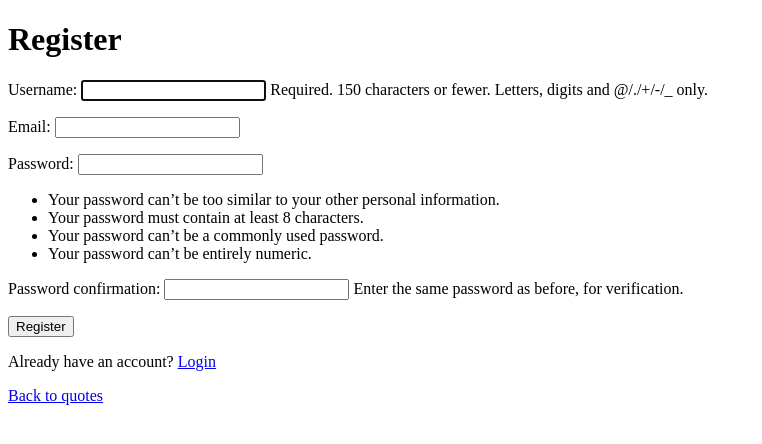
After one commit to kalyniuk-an/10_py_django_quotes, a Django app: page /register/ in a window 1280 px wide. The commit adds this page. Shown: the top 444 px of the page, without its empty margins (0-762 px from the left). Run offline with Django 4.2, Linux system fonts and the light colour scheme.

Commit message:
feat: add user authentication

```diff
--- a/config/settings.py
+++ b/config/settings.py
@@ -125,3 +125,6 @@ STATIC_URL = 'static/'
 # https://docs.djangoproject.com/en/4.2/ref/settings/#default-auto-field
 
 DEFAULT_AUTO_FIELD = 'django.db.models.BigAutoField'
+
+LOGIN_REDIRECT_URL = "/"
+LOGOUT_REDIRECT_URL = "/"
--- /dev/null
+++ b/quotes/forms.py
@@ -0,0 +1,11 @@
+from django import forms
+from django.contrib.auth.forms import UserCreationForm
+from django.contrib.auth.models import User
+
+
+class RegisterForm(UserCreationForm):
+    email = forms.EmailField(required=True)
+
+    class Meta:
+        model = User
+        fields = ("username", "email", "password1", "password2")
--- /dev/null
+++ b/quotes/templates/registration/register.html
@@ -0,0 +1,27 @@
+<!DOCTYPE html>
+<html lang="en">
+<head>
+    <meta charset="UTF-8">
+    <title>Register</title>
+</head>
+<body>
+    <h1>Register</h1>
+
+    <form method="post">
+        {% csrf_token %}
+
+        {{ form.as_p }}
+
+        <button type="submit">Register</button>
+    </form>
+
+    <p>
+        Already have an account?
+        <a href="{% url 'login' %}">Login</a>
+    </p>
+
+    <p>
+        <a href="{% url 'quote_list' %}">Back to quotes</a>
+    </p>
+</body>
+</html>
--- a/quotes/urls.py
+++ b/quotes/urls.py
@@ -1,10 +1,22 @@
+from django.contrib.auth.views import LoginView, LogoutView
 from django.urls import path
 
-from .views import author_detail, quote_list, tag_quotes
+from .views import author_detail, quote_list, register, tag_quotes
 
 
 urlpatterns = [
     path("", quote_list, name="quote_list"),
     path("tag/<str:tag_name>/", tag_quotes, name="tag_quotes"),
     path("author/<str:fullname>/", author_detail, name="author_detail"),
+    path("register/", register, name="register"),
+    path(
+        "login/",
+        LoginView.as_view(template_name="registration/login.html"),
+        name="login",
+    ),
+    path(
+        "logout/",
+        LogoutView.as_view(),
+        name="logout",
+    ),
 ]
--- a/quotes/views.py
+++ b/quotes/views.py
@@ -1,7 +1,10 @@
+from django.contrib.auth import login
+from django.shortcuts import redirect
 from django.core.paginator import Paginator
 from django.db.models import Count
-from django.shortcuts import get_object_or_404, render
+from django.shortcuts import get_object_or_404, redirect, render
 
+from .forms import RegisterForm
 from .models import Author, Quote, Tag
 
 
@@ -62,3 +65,21 @@ def author_detail(request, fullname):
             "quotes": quotes,
         },
     )
+
+
+def register(request):
+    if request.method == "POST":
+        form = RegisterForm(request.POST)
+
+        if form.is_valid():
+            user = form.save()
+            login(request, user)
+            return redirect("quote_list")
+    else:
+        form = RegisterForm()
+
+    return render(
+        request,
+        "registration/register.html",
+        {"form": form},
+    )
```
Also changed, not shown: quotes/templates/quotes/quote_list.html (+14 -0 lines), quotes/templates/registration/login.html (added, +27 -0 lines).
